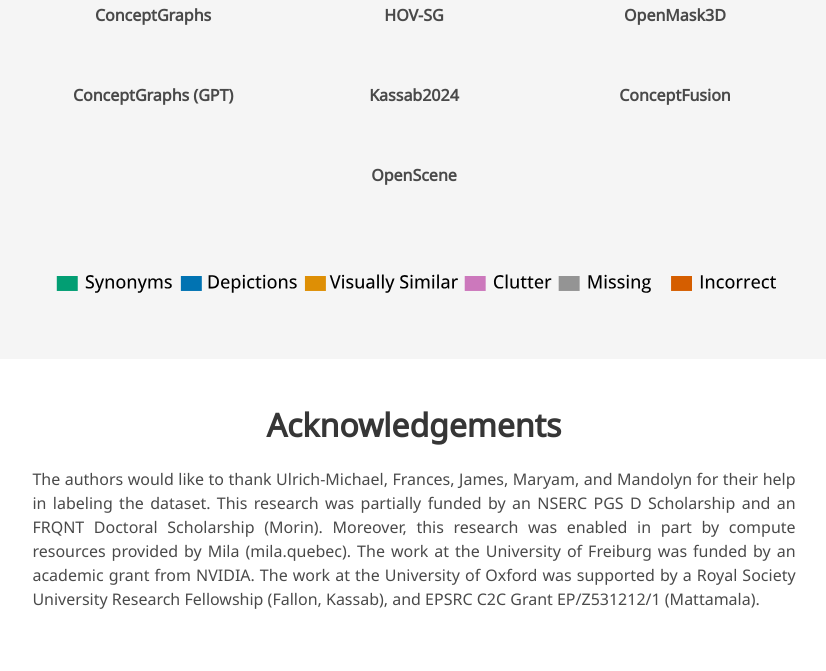
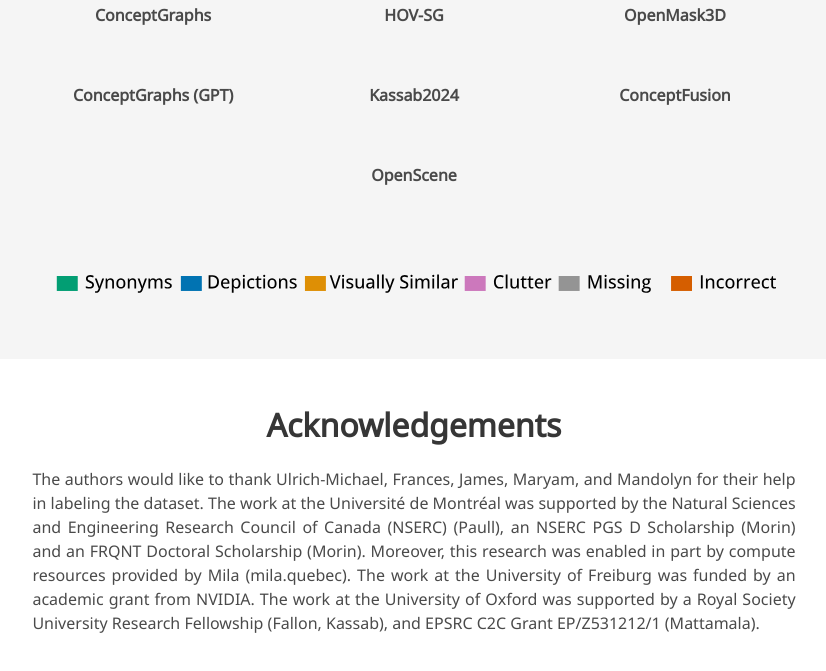
Before and after one commit to openlex3d/openlex3d.github.io, a plain HTML site: page index.html in a window 1280 px wide. Shown: the part 3304-3975 px from the top of the page, without its empty margins (226-1052 px from the left). Drawn offline with nearby package versions, Linux system fonts and the light colour scheme; a script that the page names is missing; some icons are missing; a web font is replaced by a local one.

Commit message:
fixed acknowledgements

```diff
--- a/index.html
+++ b/index.html
@@ -721,7 +721,7 @@
         <h2 class="title is-3">Acknowledgements</h2>
         <div class="content has-text-justified">
           <p>
-            The authors would like to thank Ulrich-Michael, Frances, James, Maryam, and Mandolyn for their help in labeling the dataset. This research was partially funded by an NSERC PGS D Scholarship and an FRQNT Doctoral Scholarship (Morin). Moreover, this research was enabled in part by compute resources provided by Mila (mila.quebec). The work at the University of Freiburg was funded by an academic grant from NVIDIA. The work at the University of Oxford was supported by a Royal Society University Research Fellowship (Fallon, Kassab), and EPSRC C2C Grant EP/Z531212/1 (Mattamala).
+            The authors would like to thank Ulrich-Michael, Frances, James, Maryam, and Mandolyn for their help in labeling the dataset. The work at the Université de Montréal was supported by the Natural Sciences and Engineering Research Council of Canada (NSERC) (Paull), an NSERC PGS D Scholarship (Morin) and an FRQNT Doctoral Scholarship (Morin).  Moreover, this research was enabled in part by compute resources provided by Mila (mila.quebec). The work at the University of Freiburg was funded by an academic grant from NVIDIA. The work at the University of Oxford was supported by a Royal Society University Research Fellowship (Fallon, Kassab), and EPSRC C2C Grant EP/Z531212/1 (Mattamala).
           </p>
         </div>
       </div>
```
